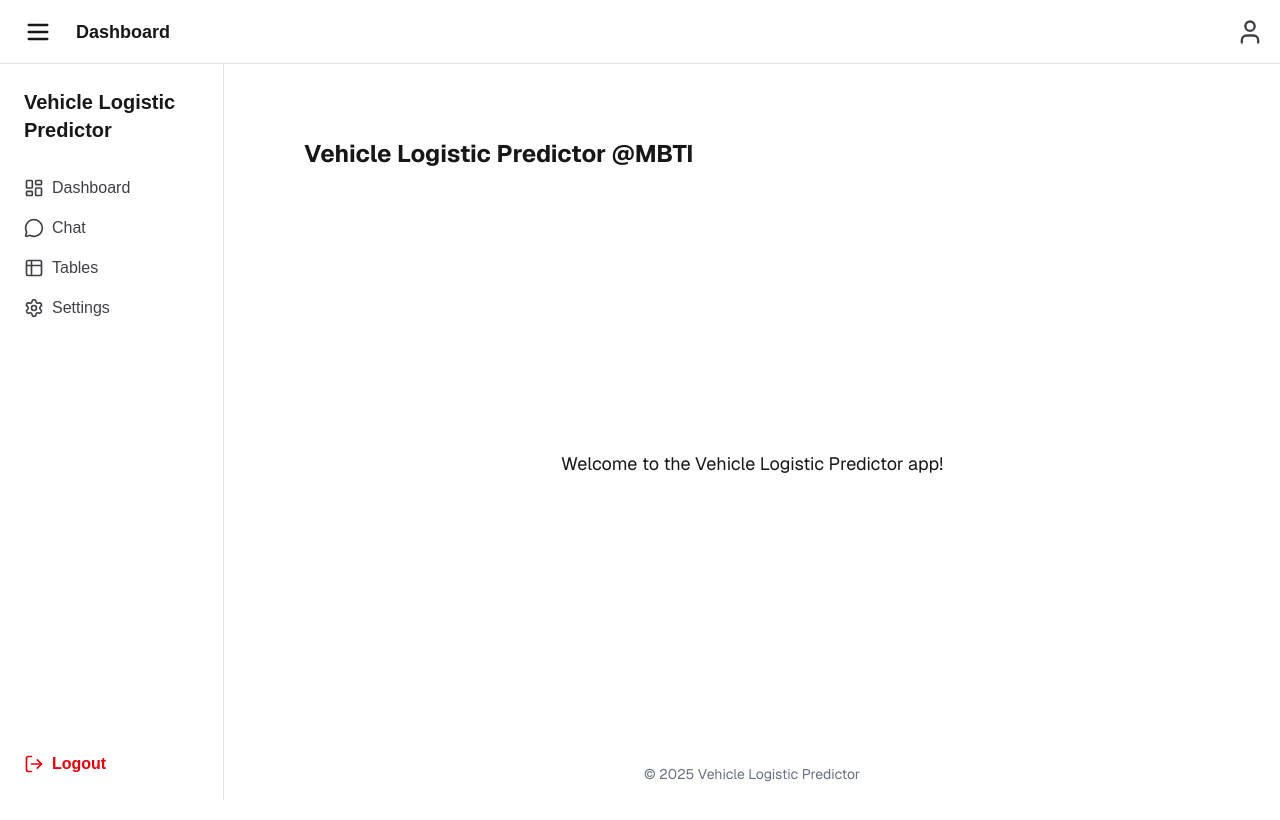
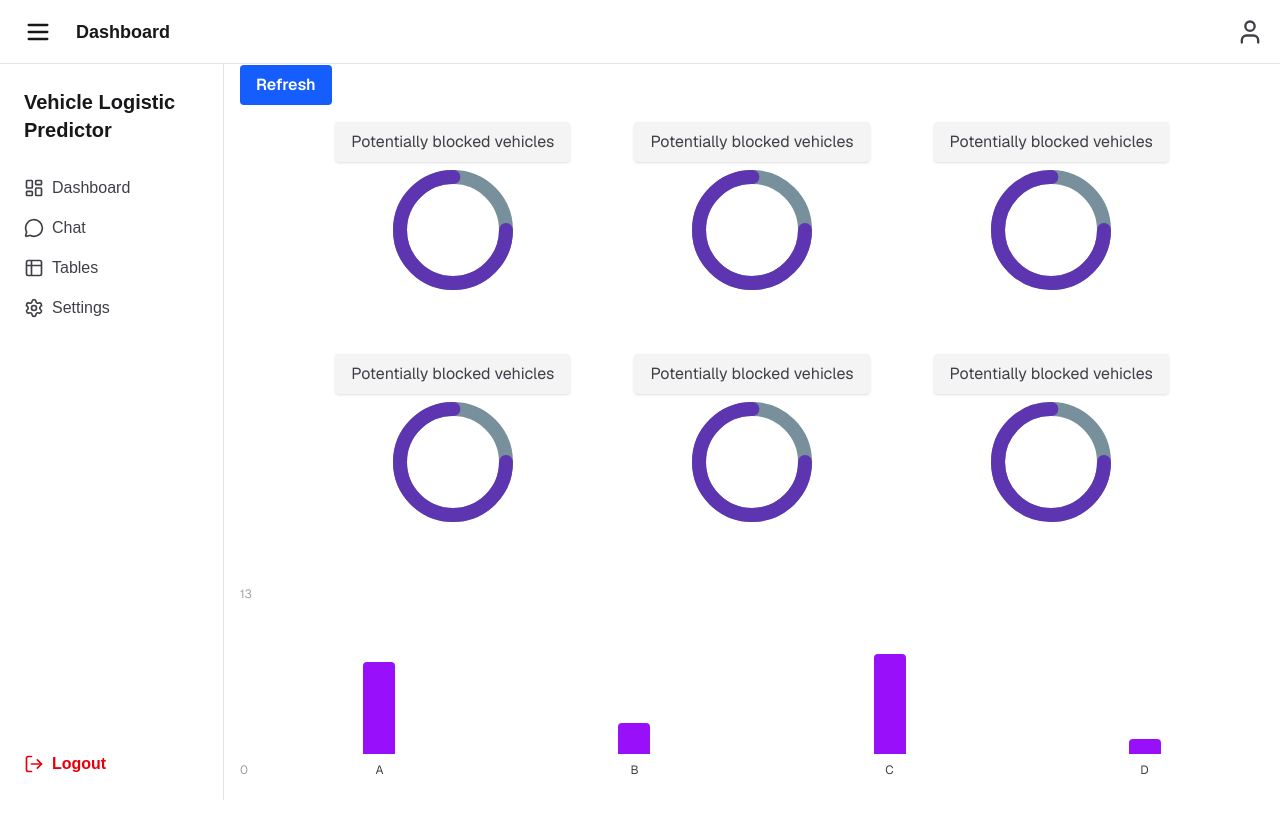
Before and after one commit to its-gil/vehicle-logistic-predictor, a Next.js app: page / in a window 1280 px wide. Shown: the top 820 px of the page. Built offline with nearby package versions, Linux system fonts and the light colour scheme.

Commit message:
implemented primitive dashboard functionality

```diff
--- /dev/null
+++ b/src/app/actions/dashboard.actions.ts
@@ -0,0 +1,4 @@
+"use server";
+export const fetchDashboardData = async () => {
+    console.log("Fetching dashboard data...");
+};
--- a/src/app/page.tsx
+++ b/src/app/page.tsx
@@ -1,17 +1,50 @@
-import Image from "next/image";
+"use client";
+import { useState } from "react";
+import BarChart from "@/components/BarChart";
+import RingChart from "@/components/RingChart";
 
 export default function Home() {
+    const [percentage, setPercentage] = useState<number | null>(null);
+    const [loading, setLoading] = useState(false);
+
+    async function refreshBlockedPercentage() {
+        setLoading(true);
+        try {
+            const res = await fetch("/api/dashboard");
+            const data = await res.json();
+            console.log("API response:", data);
+            const match = typeof data.percentage === "string" ? data.percentage.match(/(\d+(\.\d+)?)/) : null;
+            console.log("Matched percentage:", match);
+            setPercentage(match ? parseFloat(match[1]) / 100 : null);
+        } catch {
+            setPercentage(null);
+        } finally {
+            setLoading(false);
+        }
+    }
+
     return (
-        <div className="font-sans grid grid-rows-[20px_1fr_20px] items-center justify-items-center min-h-screen p-8 pb-20 gap-16 sm:p-20">
+        <div className="font-sans grid grid-rows-[10px_1fr_10px] items-center justify-items-center p-8 pb-8 gap-8 sm:p-4">
             <header className="flex items-center justify-between w-full">
-                <h1 className="text-2xl font-bold">Vehicle Logistic Predictor @MBTI</h1>
+                <button
+                    onClick={refreshBlockedPercentage}
+                    className="px-4 py-2 rounded bg-blue-600 text-white font-semibold hover:bg-blue-700 transition-colors"
+                    disabled={loading}
+                >
+                    {loading ? "Refreshing..." : "Refresh"}
+                </button>
             </header>
-            <main className="flex flex-col items-center">
-                <p className="text-lg">Welcome to the Vehicle Logistic Predictor app!</p>
+            <main className="flex flex-col items-center w-full">
+                <div className="flex flex-wrap justify-center gap-16 w-full">
+                    <RingChart value={percentage ?? 0.75} comment="Potentially blocked vehicles" />
+                    <RingChart value={percentage ?? 0.75} comment="Potentially blocked vehicles" />
+                    <RingChart value={percentage ?? 0.75} comment="Potentially blocked vehicles" />
+                    <RingChart value={percentage ?? 0.75} comment="Potentially blocked vehicles" />
+                    <RingChart value={percentage ?? 0.75} comment="Potentially blocked vehicles" />
+                    <RingChart value={percentage ?? 0.75} comment="Potentially blocked vehicles" />
+                    <BarChart labels={["A", "B", "C", "D"]} values={[12, 4, 13, 2]} />
+                </div>
             </main>
-            <footer className="text-sm text-gray-500">
-                &copy; {new Date().getFullYear()} Vehicle Logistic Predictor
-            </footer>
         </div>
     );
 }
--- /dev/null
+++ b/src/components/BarChart.tsx
@@ -0,0 +1,39 @@
+import React from "react";
+
+interface BarChartProps {
+    labels: string[];
+    values: number[];
+    maxValue?: number;
+}
+
+export default function BarChart({ labels, values, maxValue }: BarChartProps) {
+    const max = maxValue ?? Math.max(...values, 1);
+
+    return (
+        <div className="w-full flex flex-col items-center">
+            <div className="flex w-full items-end">
+                <div className="flex flex-col justify-between h-48 mr-2 text-xs text-zinc-400">
+                    <span>{max}</span>
+                    <span>0</span>
+                </div>
+                <div className="flex gap-4 items-end h-48 w-full">
+                    {values.map((v, i) => (
+                        <div key={i} className="flex flex-col items-center flex-1">
+                            <div
+                                className="bg-purple-600 w-8 rounded-t"
+                                style={{
+                                    height: v / max * 100,
+                                    transition: "height 0.3s",
+                                }}
+                                title={labels[i]}
+                            />
+                            <span className="mt-2 text-xs text-zinc-700 dark:text-zinc-200 text-center break-words">
+                                {labels[i]}
+                            </span>
+                        </div>
+                    ))}
+                </div>
+            </div>
+        </div>
+    );
+}
--- /dev/null
+++ b/src/components/RingChart.tsx
@@ -0,0 +1,47 @@
+import React from "react";
+
+interface RingChartProps {
+    value: number; // 0.0 to 1.0
+    size?: number; // px
+    strokeWidth?: number; // px
+    comment?: string;
+}
+
+export default function RingChart({ value, size = 120, strokeWidth = 14, comment }: RingChartProps) {
+    const radius = (size - strokeWidth) / 2;
+    const circumference = 2 * Math.PI * radius;
+    const progress = Math.max(0, Math.min(1, value)); // clamp between 0 and 1
+    const offset = circumference * (1 - progress);
+
+    return (
+        <div className="flex flex-col items-center">
+            {/* Comment box above the graph */}
+            {comment && (
+                <div className="mb-2 px-4 py-2 bg-zinc-100 dark:bg-zinc-800 rounded text-zinc-700 dark:text-zinc-200 text-center shadow">
+                    {comment}
+                </div>
+            )}
+            <svg width={size} height={size} className="block">
+                {/* Background ring with outline */}
+                <circle cx={size / 2} cy={size / 2} r={radius} stroke="#78909C" strokeWidth={strokeWidth} fill="none" />
+                {/* Progress ring */}
+                <circle
+                    cx={size / 2}
+                    cy={size / 2}
+                    r={radius}
+                    stroke="#5E35B1"
+                    strokeWidth={strokeWidth}
+                    fill="none"
+                    strokeDasharray={circumference}
+                    strokeDashoffset={offset}
+                    strokeLinecap="round"
+                    style={{ transition: "stroke-dashoffset 0.5s" }}
+                />
+                {/* Center text */}
+                <text x="50%" y="50%" textAnchor="middle" dy=".35em" className="text-xl font-bold fill-white">
+                    {Math.round(progress * 100)}%
+                </text>
+            </svg>
+        </div>
+    );
+}
```
